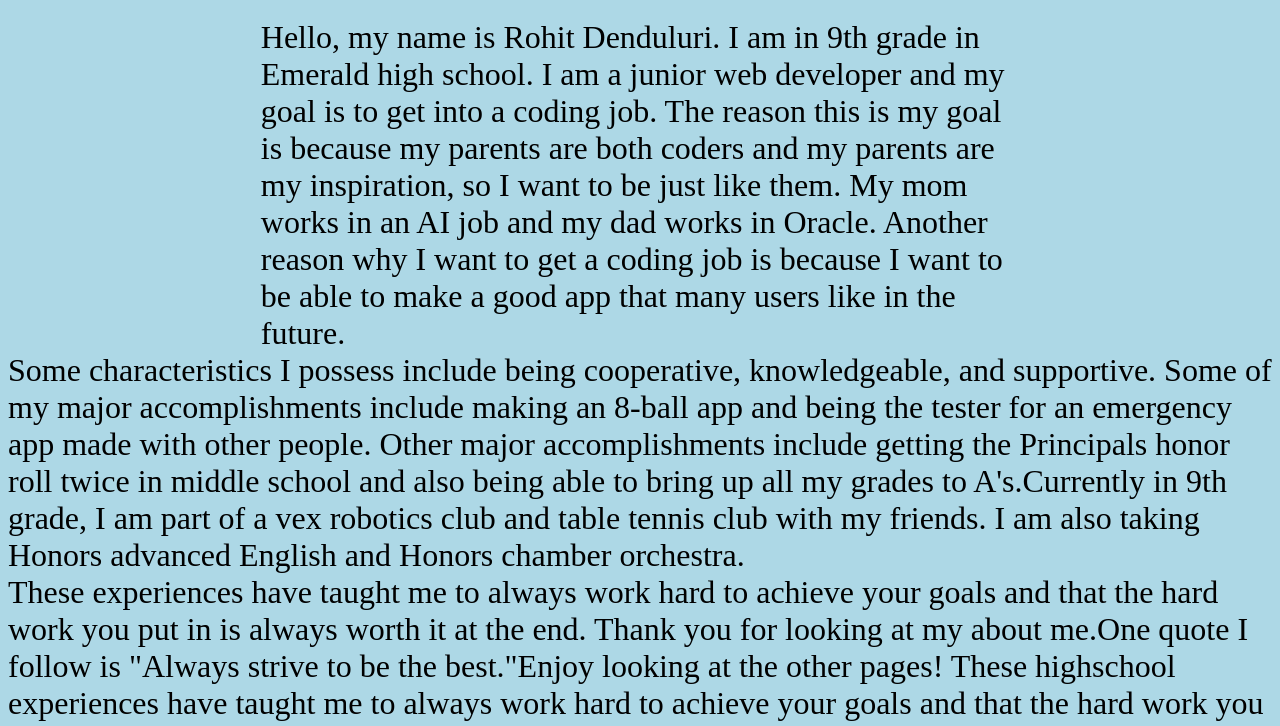
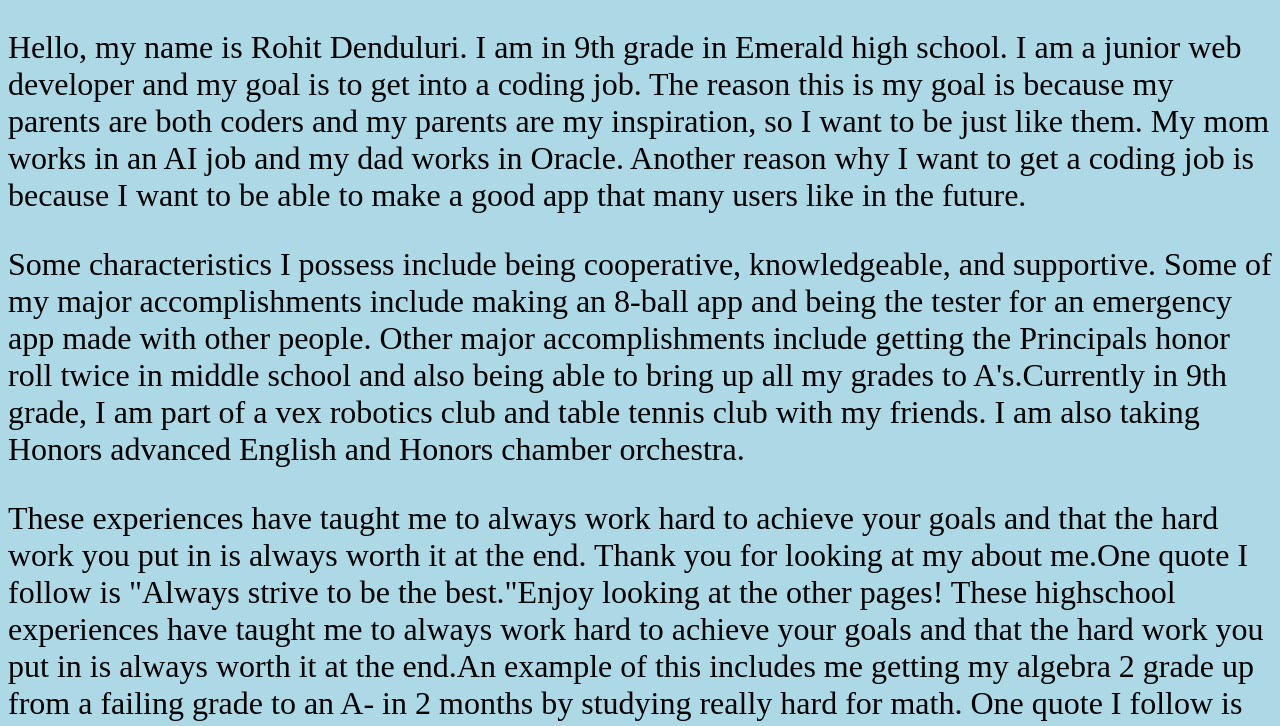
Before and after one commit to Aero-ComSci/about-me-page-RohitDen, a plain HTML site: page index.html in a window 1280 px wide. Shown: the part 61-787 px from the top of the page. Drawn offline with Linux system fonts and the light colour scheme.

Commit message:
Update mystyle.css

```diff
--- a/mystyle.css
+++ b/mystyle.css
@@ -1,15 +1,3 @@
 body{
     background-color: lightblue
 }
-
-p{
-    margin: auto;
-    width: 60%;
-    color: black
-}
-
-p2{
-    margin: auto;
-    width: 60%;
-    color: black
-}
```
